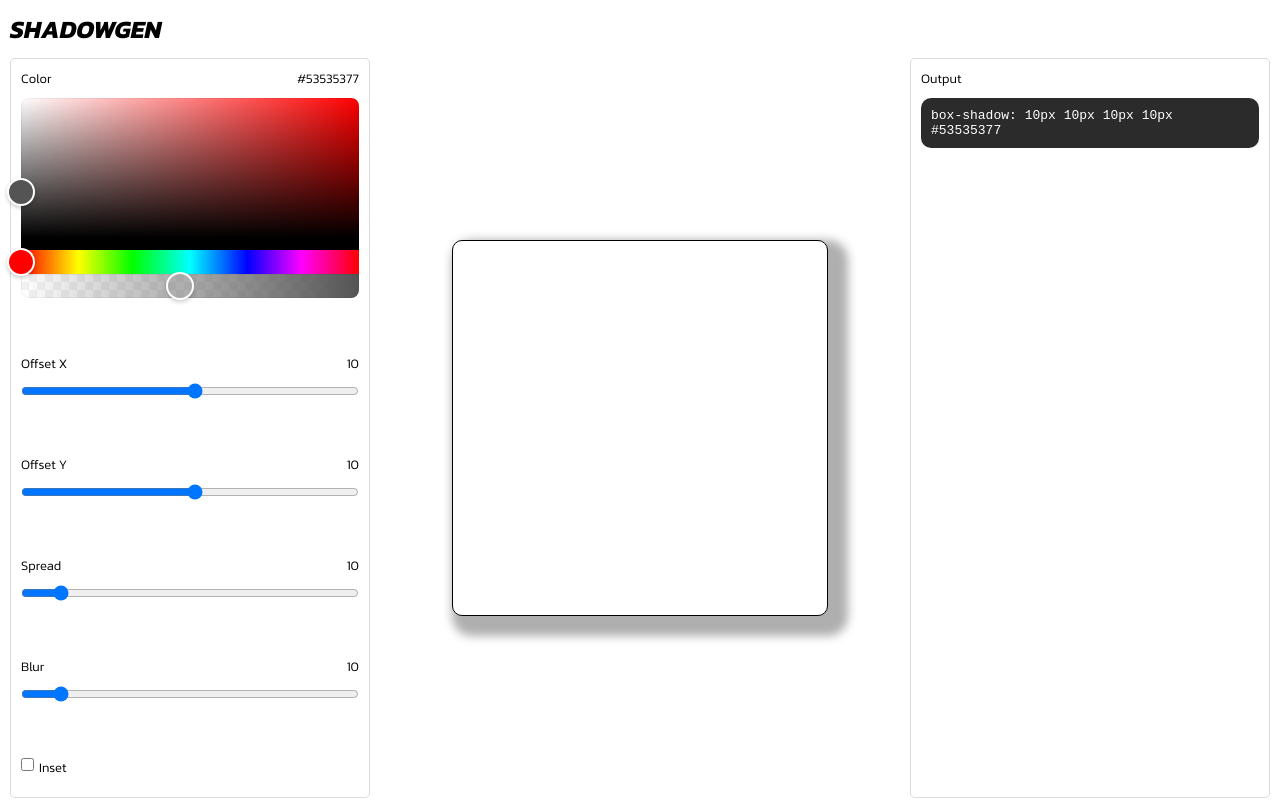
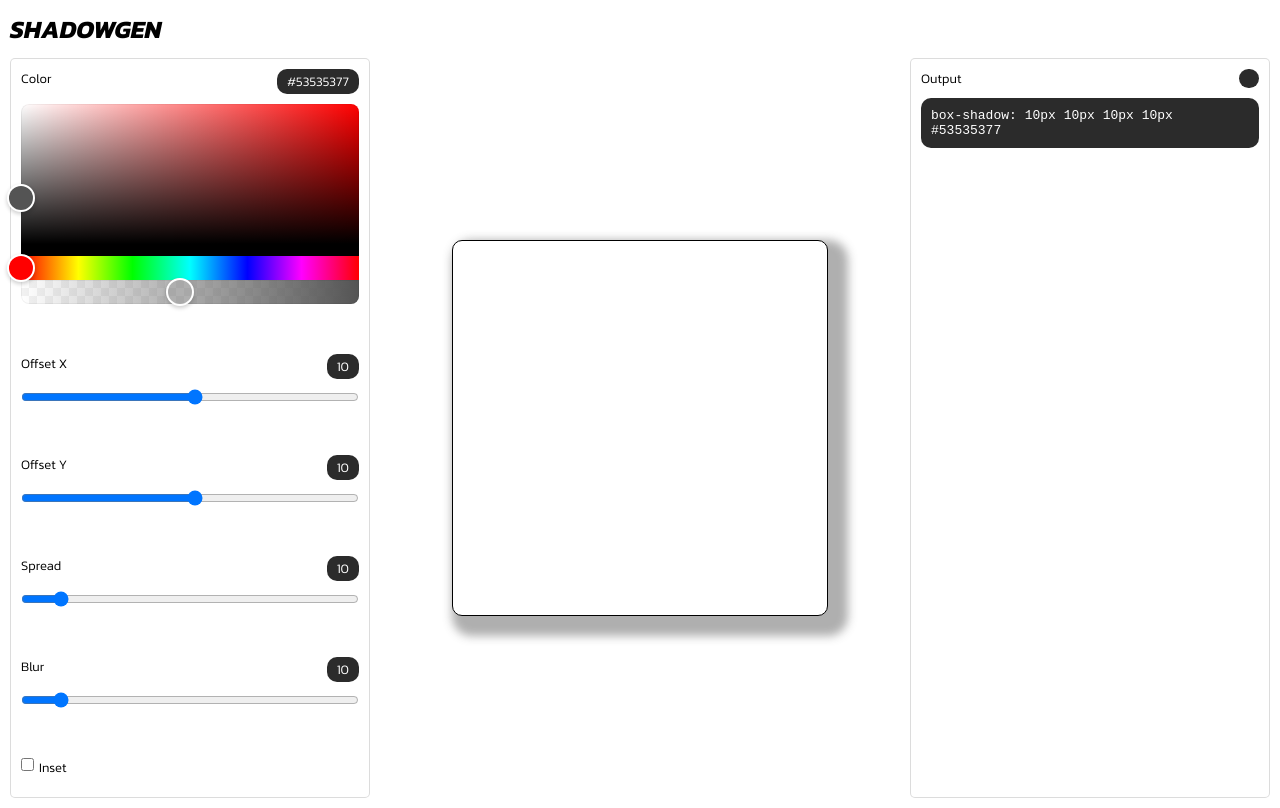
Before and after one commit to daviduzondu/Shadowgen, a React (Vite) app: page / in a window 1280 px wide. Built offline with nearby package versions, Linux system fonts and the light colour scheme.

Commit message:
Made a few changes

```diff
--- a/src/App.css
+++ b/src/App.css
@@ -76,6 +76,13 @@ label[for="Inset"] {
   margin-left: 5px;
 }
 
+span{
+    background-color: rgb(43, 43, 43);
+    color:white;
+    padding:3px 10px 3px 10px;
+    border-radius: 10px;
+}
+
 .label {
   margin-bottom: 10px;
   font-size: 13px;
```
